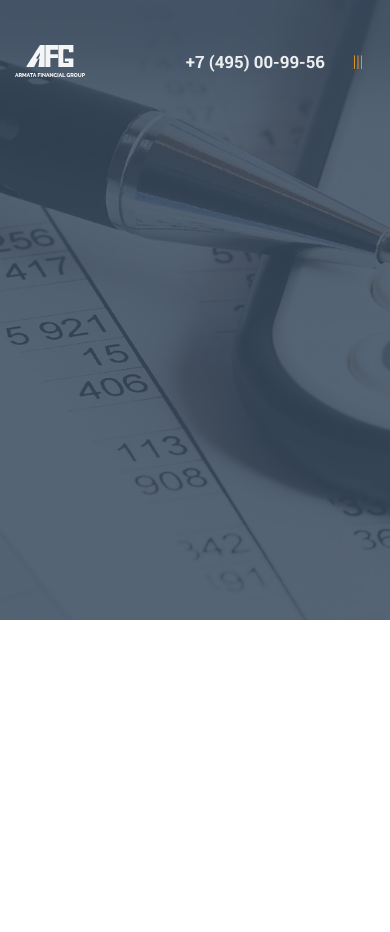
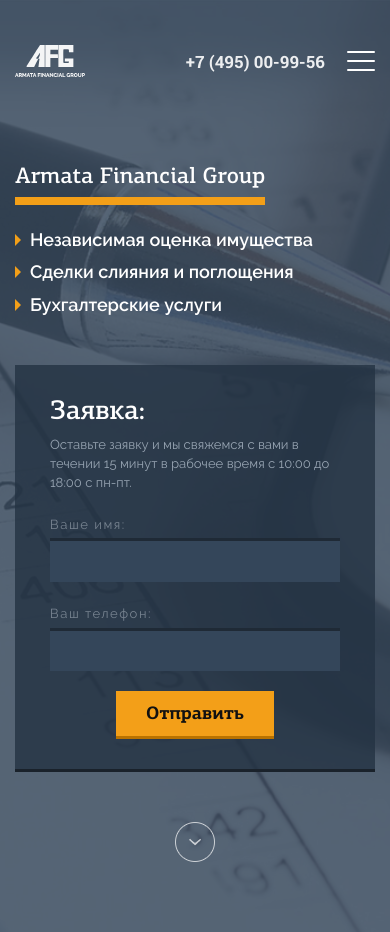
Before and after one commit to WRqw/armata, a website: page app/index.html in a window 390 px wide. Before the commit the page ends 844 px from the top, so only its background shows below. Drawn offline with Linux system fonts and the light colour scheme.

Commit message:
adaptive form

```diff
--- a/app/_main.min.css
+++ b/app/_main.min.css
@@ -1 +1 @@
-::-webkit-input-placeholder{color:#666;opacity:1}:-moz-placeholder{color:#666;opacity:1}::-moz-placeholder{color:#666;opacity:1}:-ms-input-placeholder{color:#666;opacity:1}body input:focus:required:invalid,body input:required:valid,body textarea:focus:required:invalid,body textarea:required:valid{color:#666}@media only screen and (max-width:1200px){.main-menu{display:none}.phone{padding-right:65px}}@media only screen and (max-width:768px){.animated{-webkit-transition-property:none!important;transition-property:none!important;-ms-transform:none!important;-webkit-transform:none!important;transform:none!important;-webkit-animation:none!important;animation:none!important}}@media only screen and (max-width:480px){.phone-wrap .phone{font-size:1.125em;line-height:34px;padding-right:50px}.phone-wrap .toggle-menu{line-height:34px;width:34px;height:34px}.logo img{width:70px}}
+::-webkit-input-placeholder{color:#fff;opacity:1}:-moz-placeholder{color:#fff;opacity:1}::-moz-placeholder{color:#fff;opacity:1}:-ms-input-placeholder{color:#fff;opacity:1}body input:focus:required:invalid,body input:required:valid,body textarea:focus:required:invalid,body textarea:required:valid{color:#fff}@media only screen and (max-width:1200px){.main-menu{display:none;float:right;min-width:295px;margin-top:10px;text-align:right;background-color:#1c242c}.main-menu ul li{display:block;line-height:0;padding:0}.main-menu ul a{display:block;line-height:48px;padding:0 20px;background-color:transparent;font-size:1.125em;-webkit-transition:all .5s ease;transition:all .5s ease}.main-menu ul a:hover{background-color:#273646}.phone{padding-right:65px}}@media only screen and (max-width:992px){.header-wrap h1{margin-top:0}}@media only screen and (max-width:768px){.animated{-webkit-transition-property:none!important;transition-property:none!important;-ms-transform:none!important;-webkit-transform:none!important;transform:none!important;-webkit-animation:none!important;animation:none!important}}@media only screen and (max-width:480px){.phone-wrap .phone{font-size:1.125em;line-height:34px;padding-right:50px}.phone-wrap .toggle-menu{line-height:34px;margin-top:15px}.logo img{width:70px}.header-wrap{margin-top:4px}.header-wrap h1{font-size:1.5em}}@media only screen and (min-width:1200px){.main-menu{display:block!important}a{outline:0!important}}
--- a/app/index.html
+++ b/app/index.html
@@ -58,13 +58,13 @@
 
 						<div class="phone">+7 (495) 00-99-56</div>
 
-						<a href="#" class="button toggle-menu hidden-lg">|||</a>
+						<a href="#" class="toggle-menu hidden-lg"><span></span></a>
 
 						</div>
 
 					</div>
 
-					<div class="col-md-7 col-lg-pull-2">
+					<div class="col-lg-7 col-md-12 col-lg-pull-2">
 
 						<nav class="main-menu">
 							<ul>
@@ -86,6 +86,64 @@
 
 			</div>
 
+		</div>
+
+		<div class="header-wrap">
+
+		<div class="container">
+			<div class="row">
+
+					<div class="col-md-8">
+
+				<div class="header-left">
+					<h1>Armata Financial Group</h1>
+
+					<ul>
+						<li><a href="#">Независимая оценка имущества</a></li>
+						<li><a href="#">Сделки слияния и поглощения</a></li>
+						<li><a href="#">Бухгалтерские услуги</a></li>
+					</ul>
+				</div>
+
+			</div>
+			<div class="col-md-4">
+
+				<form class="forms">
+
+
+					<h4>Заявка:</h4>
+					<p>Оставьте заявку и мы свяжемся с вами в течении 15 минут в рабочее время с 10:00 до 18:00 с пн-пт.</p>
+
+					<label>
+						<span>Ваше имя:</span>
+						<input type="text" name="name" required>
+					</label>
+
+					<label>
+						<span>Ваш телефон:</span>
+						<input type="text" name="phone" required>
+					</label>
+
+					<div class="button-wrap">
+						<button class="buttons">Отправить</button>
+					</div>
+
+
+
+				</form>
+
+			</div>
+
+			</div>
+		</div>
+
+
+
+		</div>
+
+
+		<div class="arrow-wrap">
+			<div class="arrow-bottom"></div>
 		</div>
 
 
--- a/app/js/common.js
+++ b/app/js/common.js
@@ -1,4 +1,9 @@
 $(document).ready(function() {
+
+	$(".toggle-menu").click(function() {
+		$(this).toggleClass("on");
+		$(".main-menu").slideToggle();
+	});
 
 	//Цели для Яндекс.Метрики и Google Analytics
 	$(".count_element").on("click", (function() {
--- a/sass/_media.sass
+++ b/sass/_media.sass
@@ -1,9 +1,30 @@
 /*==========  Desktop First Method  ==========*/
+
+
 
 /* Large Devices, Wide Screens */
 @media only screen and (max-width : 1200px)
 	.main-menu
 		display: none
+		float: right
+		min-width: 295px
+		margin-top: 10px
+		text-align: right
+		background-color: #1c242c
+		ul
+			li
+				display: block
+				line-height: 0
+				padding: 0
+			a
+				display: block
+				line-height: 48px
+				padding: 0 20px
+				background-color: transparent
+				font-size: em(18px)
+				transition: all .5s ease
+				&:hover
+					background-color: #273646
 
 	.phone
 		padding-right: 65px
@@ -11,13 +32,15 @@
 
 /* Medium Devices, Desktops */
 @media only screen and (max-width : 992px)
-	/**/
+	.header-wrap
+		h1
+			margin-top: 0
 
 
 /* Small Devices, Tablets */
 @media only screen and (max-width : 768px)
 
-	/*Disable Animation on Mobile Devices*/
+
 	.animated
 		/*CSS transitions*/
 		-o-transition-property: none !important
@@ -39,6 +62,9 @@
 		animation: none !important
 
 
+
+
+
 /* Extra Small Devices, Phones */
 @media only screen and (max-width : 480px)
 	.phone-wrap
@@ -49,12 +75,16 @@
 
 		.toggle-menu
 			line-height: 34px
-			width: 34px
-			height: 34px
+			margin-top: 15px
 
 	.logo
 		img
 			width: 70px
+	.header-wrap
+		margin-top: 4px
+	.header-wrap h1
+		font-size: em(24px)
+
 
 
 /* Custom, iPhone Retina */
@@ -86,4 +116,7 @@
 
 /* Large Devices, Wide Screens */
 @media only screen and (min-width : 1200px)
-	/**/
+	.main-menu
+		display: block !important
+	a
+		outline: none !important
--- a/sass/header.sass
+++ b/sass/header.sass
@@ -49,6 +49,9 @@
 	left: 0
 	top: 0
 
+.trans
+	transition: all .5s ease
+
 .ulmnu
 	list-style-type: none
 	margin: 0
@@ -62,6 +65,7 @@
 	background-size: cover
 	background-position: center
 	position: relative
+	padding-bottom: 120px
 	&::before
 		@extend .before
 		background-color: #394b5f
@@ -69,6 +73,7 @@
 
 	h1
 		text-transform: none
+		line-height: em(16px)
 .top-line
 	padding-top: 45px
 	min-height: 160px
@@ -117,7 +122,163 @@
 		position: absolute
 		right: 0
 		top: 0
-		width: 48px
-		height: 48px
 		text-align: center
 		line-height: 48px
+.toggle-menu
+  display: block
+  width: 28px
+  height: 28px
+  margin: 25px auto 0
+  z-index: 1
+  span
+    &:after, &:before
+      content: ""
+      position: absolute
+      left: 0
+      top: -9px
+    &:after
+      top: 9px
+      width: 100%
+      height: 2px
+      background-color: #fff
+      transition: all 0.3s
+      backface-visibility: hidden
+      border-radius: 2px
+    position: relative
+    display: block
+    width: 100%
+    height: 2px
+    background-color: #fff
+    transition: all 0.3s
+    backface-visibility: hidden
+    border-radius: 2px
+    &:before
+      width: 100%
+      height: 2px
+      background-color: #fff
+      transition: all 0.3s
+      backface-visibility: hidden
+      border-radius: 2px
+  &.on
+    span
+      background-color: transparent
+      &:before
+        transform: rotate(45deg) translate(5px, 5px)
+      &:after
+        transform: rotate(-45deg) translate(7px, -8px)
+    + #menu
+      opacity: 1
+      visibility: visible
+.header-wrap
+	margin-top: 40px
+	h1
+		margin-top: 120px
+		color: #fff
+		border-bottom: $main-color 8px solid
+		display: inline-block
+		padding-bottom: 10px
+	ul
+		@extend .ulmnu
+		margin-top: 10px
+		li
+			display: block
+			font-family: 'RalewaySemiBold', $helvetica
+			font-size: 18px
+			margin-bottom: 12px
+			position: relative
+			padding-left: 15px
+			&::before
+				content: ''
+				display: block
+				width: 6px
+				height: 11px
+				+triangle(12px, $main-color, right)
+				position: absolute
+				top: 4px
+				left: 0
+			a
+				text-decoration: none
+				color: #fff
+				&:hover
+					text-decoration: underline
+
+.header-left
+	margin-bottom: 50px
+
+.forms
+	background-color: transparentize(#243343, .2)
+	padding: 35px 35px 30px
+	color: #97a4b2
+	font-size: em(14px)
+	border-bottom: #1a222b 3px solid
+	h4
+		color: #fff
+		font-family: 'PFCentroSlabProMedium', $helvetica
+		font-size: em(33px)
+		text-transform: none
+		margin: 0
+	p
+		line-height: em(23px)
+		margin-top: 15px
+	label
+		margin-top: 22px
+		margin-bottom: 20px
+		display: block
+		span
+			letter-spacing: 1.5px
+			display: block
+			margin-bottom: 6px
+			color: #778390
+	input
+		display: block
+		width: 100%
+		border: none
+		box-shadow: 0 -3px #1f2a36
+		background-color: #34465a
+		text-indent: 10px
+		padding: 10px 0
+		transition: all .5s ease
+		color: #fff
+		font-family: 'PFCentroSlabProMedium', $helvetica
+		font-size: em(19px)
+		&:focus
+			box-shadow: 0 -5px #1f2a36
+			background-color: #394e65
+		.buttons
+			margin-top: 10px
+
+.button-wrap
+	text-align: center
+
+.buttons
+	display: inline-block
+	border: none
+	background-color: $main-color
+	color: #111
+	font-family: 'PFCentroSlabProBold', $helvetica
+	font-size: em(22px)
+	padding: 12px 30px
+	border-bottom: #b97200 3px solid
+	transition: all .5s ease
+	&:hover
+		background-color: #ffb338
+	&:active
+		background-color: #DB8C0E
+
+
+.arrow-wrap
+	@extend .button-wrap
+	position: relative
+	z-index: 2
+	top: 50px
+
+.arrow-bottom
+	display: inline-block
+	width: 40px
+	height: 40px
+	background-image: url("img/arrow_down.png")
+	cursor: pointer
+	opacity: .7
+	transition: all .25s ease
+	&:hover
+		opacity: 1
--- a/sass/main.sass
+++ b/sass/main.sass
@@ -1,27 +1,27 @@
 @import "bourbon"
 
 *::-webkit-input-placeholder
-	color: #666
+	color: #fff
 	opacity: 1
 
 *:-moz-placeholder
-	color: #666
+	color: #fff
 	opacity: 1
 
 *::-moz-placeholder
-	color: #666
+	color: #fff
 	opacity: 1
 
 *:-ms-input-placeholder
-	color: #666
+	color: #fff
 	opacity: 1
 
 body input:focus:required:invalid,
 body textarea:focus:required:invalid
-	color: #666
+	color: #fff
 body input:required:valid,
 body textarea:required:valid
-	color: #666
+	color: #fff
 
 //Custom Styles Here
 
```
Also changed, not shown: app/_header.min.css.
